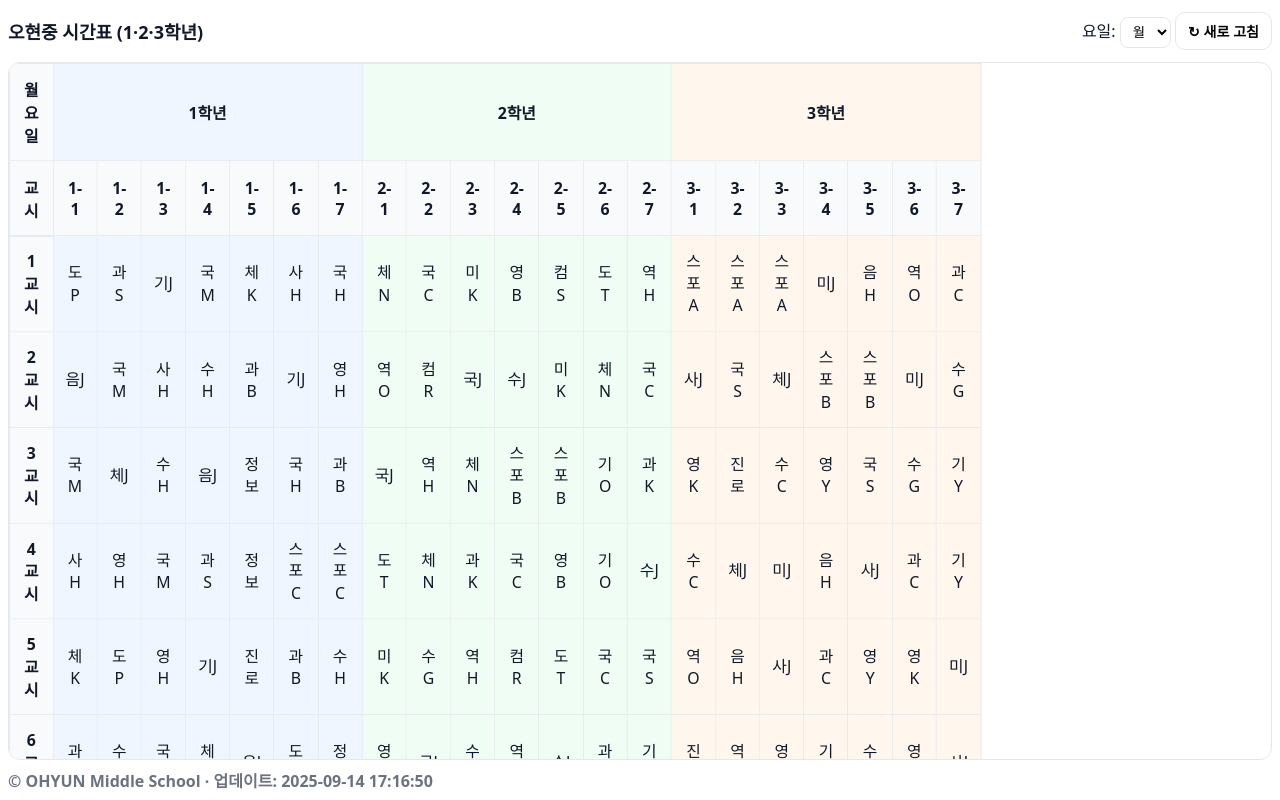
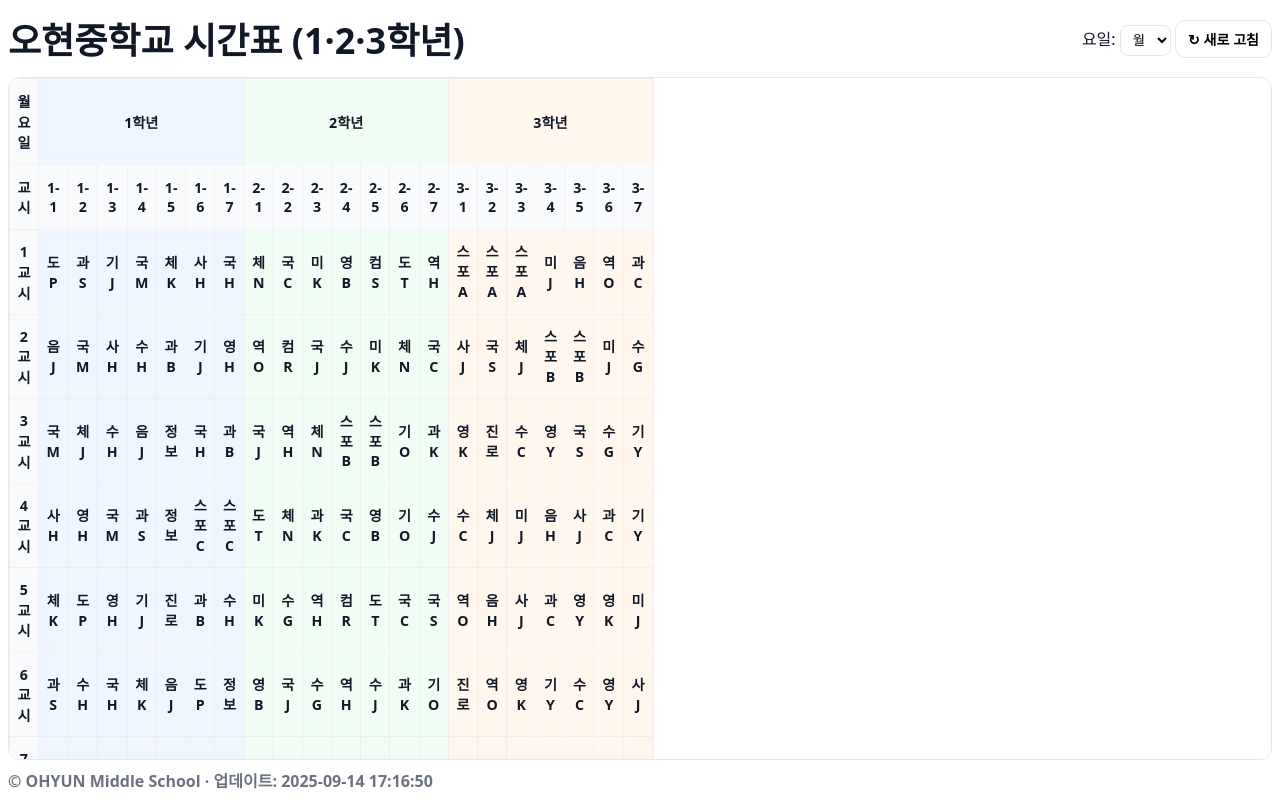
Before and after one commit to shindongjun0457/timetable, a website: page public/index.html in a window 1280 px wide. Drawn offline with Linux system fonts and the light colour scheme.

Commit message:
ui: 제목/폰트 확대 • 오현중학교 시간표

```diff
--- a/public/index.html
+++ b/public/index.html
@@ -9,7 +9,7 @@
 <body>
   <div class="wrap">
     <header class="toolbar">
-      <h1>오현중 시간표 (1·2·3학년)</h1>
+      <h1>오현중학교 시간표 (1·2·3학년)</h1>
       <div class="controls">
         <label>요일:
           <select id="weekdaySelect">
--- a/public/styles.css
+++ b/public/styles.css
@@ -37,11 +37,12 @@ html,body{
 .toolbar{
   display:flex;
   justify-content:space-between;
+
   align-items:center;
   gap:12px;
   padding:4px 0;
 }
-.toolbar h1{font-size:18px;margin:0;}
+.toolbar h1{font-size:36px;margin:0;}
 .controls select{
   padding:6px 8px;
   border:1px solid var(--border);
@@ -80,10 +81,10 @@ html,body{
 .timetable th, .timetable td{
   border-bottom:1px solid var(--border);
   border-right:1px solid var(--border);
-  padding:16px 12px;       /* ⬅️ 세로 여유 더 키움(기존 14px → 16px) */
+  padding:18px 12px;       /* ⬅️ 세로 여유 더 키움(기존 14px → 16px) */
   vertical-align:middle;
   white-space:normal;
-  font-size:18px;          /* ⬅️ 글씨 크게(기존 15px → 18px) */
+  font-size:22px;          /* ⬅️ 글씨 크게(기존 15px → 18px) */
   text-align:center;
 }
 
@@ -120,10 +121,11 @@ td.grade-3{ background: var(--g3); }
   height:100%;
   min-height:50px;         /* ⬅️ 행 높이 업(기존 56px → 64px) */
   line-height:1.4;
+  font-weight:700;
 }
 
 /* 좌측(교시) 칼럼 폭은 명시적으로 조금 넓게 */
-th.left-col{ width:96px; }
+th.left-col{ width:110px; }
 
 /* footer */
 .foot{ color: var(--muted); }
```
